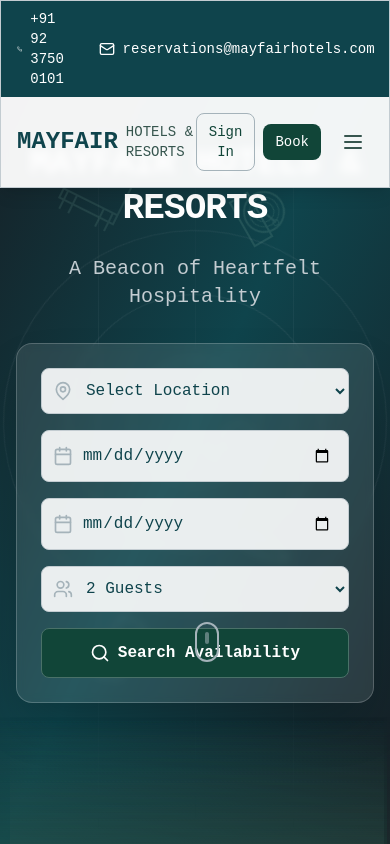
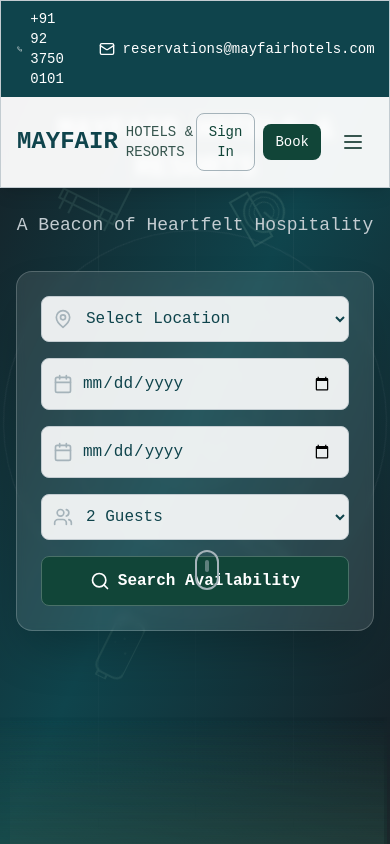
Before and after one commit to saswatnayak1998/demo0, a Next.js app: page / in a window 390 px wide. Shown: the top 844 px of the page. Built offline with nearby package versions, Linux system fonts and the light colour scheme.

Commit message:
first commit

```diff
--- a/components/AboutSection.tsx
+++ b/components/AboutSection.tsx
@@ -66,34 +66,42 @@
             {/* Image Grid */}
             <div className="grid grid-cols-2 gap-4">
               <div className="space-y-4">
-                <div className="rounded-2xl overflow-hidden shadow-lg">
+                <div className="rounded-2xl overflow-hidden shadow-lg bg-primary-50">
                   <img
-                    src="https://images.unsplash.com/photo-1551882547-ff40c63fe5fa?ixlib=rb-4.0.3&ixid=M3wxMjA3fDB8MHxwaG90by1wYWdlfHx8fGVufDB8fHx8fA%3D%3D&auto=format&fit=crop&w=2070&q=80"
+                    src="https://images.unsplash.com/photo-1551882547-ff40c63fe5fa?auto=format&fit=crop&w=2070&q=80"
                     alt="Luxury Hotel Interior"
                     className="w-full h-64 object-cover hover:scale-105 transition-transform duration-300"
+                    loading="lazy"
+                    referrerPolicy="no-referrer"
                   />
                 </div>
-                <div className="rounded-2xl overflow-hidden shadow-lg">
+                <div className="rounded-2xl overflow-hidden shadow-lg bg-primary-50">
                   <img
-                    src="https://images.unsplash.com/photo-1571896349842-33c89424de2d?ixlib=rb-4.0.3&ixid=M3wxMjA3fDB8MHxwaG90by1wYWdlfHx8fGVufDB8fHx8fA%3D%3D&auto=format&fit=crop&w=2068&q=80"
+                    src="https://images.unsplash.com/photo-1571896349842-33c89424de2d?auto=format&fit=crop&w=2068&q=80"
                     alt="Hotel Garden"
                     className="w-full h-48 object-cover hover:scale-105 transition-transform duration-300"
+                    loading="lazy"
+                    referrerPolicy="no-referrer"
                   />
                 </div>
               </div>
               <div className="space-y-4 pt-8">
-                <div className="rounded-2xl overflow-hidden shadow-lg">
+                <div className="rounded-2xl overflow-hidden shadow-lg bg-primary-50">
                   <img
-                    src="https://images.unsplash.com/photo-1564501049412-61c2a3083791?ixlib=rb-4.0.3&ixid=M3wxMjA3fDB8MHxwaG90by1wYWdlfHx8fGVufDB8fHx8fA%3D%3D&auto=format&fit=crop&w=2069&q=80"
+                    src="https://images.unsplash.com/photo-1564501049412-61c2a3083791?auto=format&fit=crop&w=2069&q=80"
                     alt="Hotel Exterior"
                     className="w-full h-48 object-cover hover:scale-105 transition-transform duration-300"
+                    loading="lazy"
+                    referrerPolicy="no-referrer"
                   />
                 </div>
-                <div className="rounded-2xl overflow-hidden shadow-lg">
+                <div className="rounded-2xl overflow-hidden shadow-lg bg-primary-50">
                   <img
-                    src="https://images.unsplash.com/photo-1582719478250-c89cae4cb85b?ixlib=rb-4.0.3&ixid=M3wxMjA3fDB8MHxwaG90by1wYWdlfHx8fGVufDB8fHx8fA%3D%3D&auto=format&fit=crop&w=2070&q=80"
+                    src="https://images.unsplash.com/photo-1582719478250-c89cae4cb85b?auto=format&fit=crop&w=2070&q=80"
                     alt="Luxury Suite"
                     className="w-full h-64 object-cover hover:scale-105 transition-transform duration-300"
+                    loading="lazy"
+                    referrerPolicy="no-referrer"
                   />
                 </div>
               </div>
--- a/components/Hero.tsx
+++ b/components/Hero.tsx
@@ -18,7 +18,7 @@
   }
 
   return (
-    <div className="relative w-full h-full flex items-center justify-center overflow-hidden bg-gradient-dark">
+    <div className="relative w-full h-full flex items-start md:items-center justify-center overflow-hidden bg-gradient-dark">
       {/* Clean Luxury Animation Background */}
       <div className="absolute inset-0 z-0">
         <div className="absolute inset-0 bg-gradient-to-br from-primary-950 via-primary-900 to-primary-950" />
@@ -121,11 +121,11 @@
       </div>
 
       {/* Content */}
-      <div className="relative z-10 text-center text-white px-4 sm:px-6 lg:px-8 max-w-6xl mx-auto">
-        <h1 className="text-4xl sm:text-5xl lg:text-7xl font-sans font-bold mb-6 leading-tight tracking-tight text-white">
+      <div className="relative z-10 text-center text-white px-4 sm:px-6 lg:px-8 max-w-6xl mx-auto pt-28 md:pt-0">
+        <h1 className="text-3xl sm:text-5xl lg:text-7xl font-sans font-bold mb-6 leading-tight tracking-tight text-white">
           MAYFAIR HOTELS & RESORTS
         </h1>
-        <p className="text-xl sm:text-2xl lg:text-3xl mb-8 text-primary-200 font-sans font-medium">
+        <p className="text-lg sm:text-2xl lg:text-3xl mb-8 text-primary-200 font-sans font-medium">
           A Beacon of Heartfelt Hospitality
         </p>
 
```
